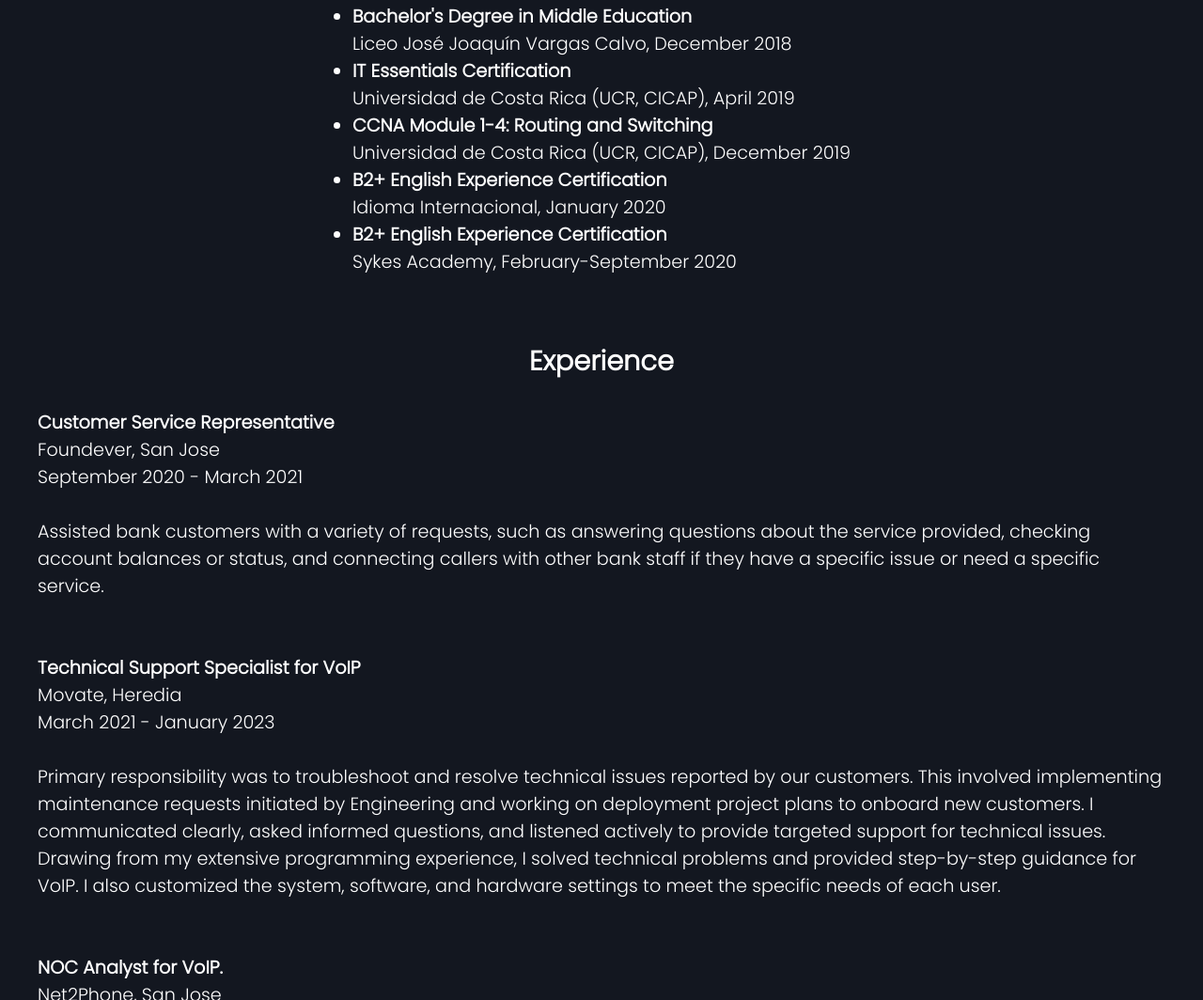
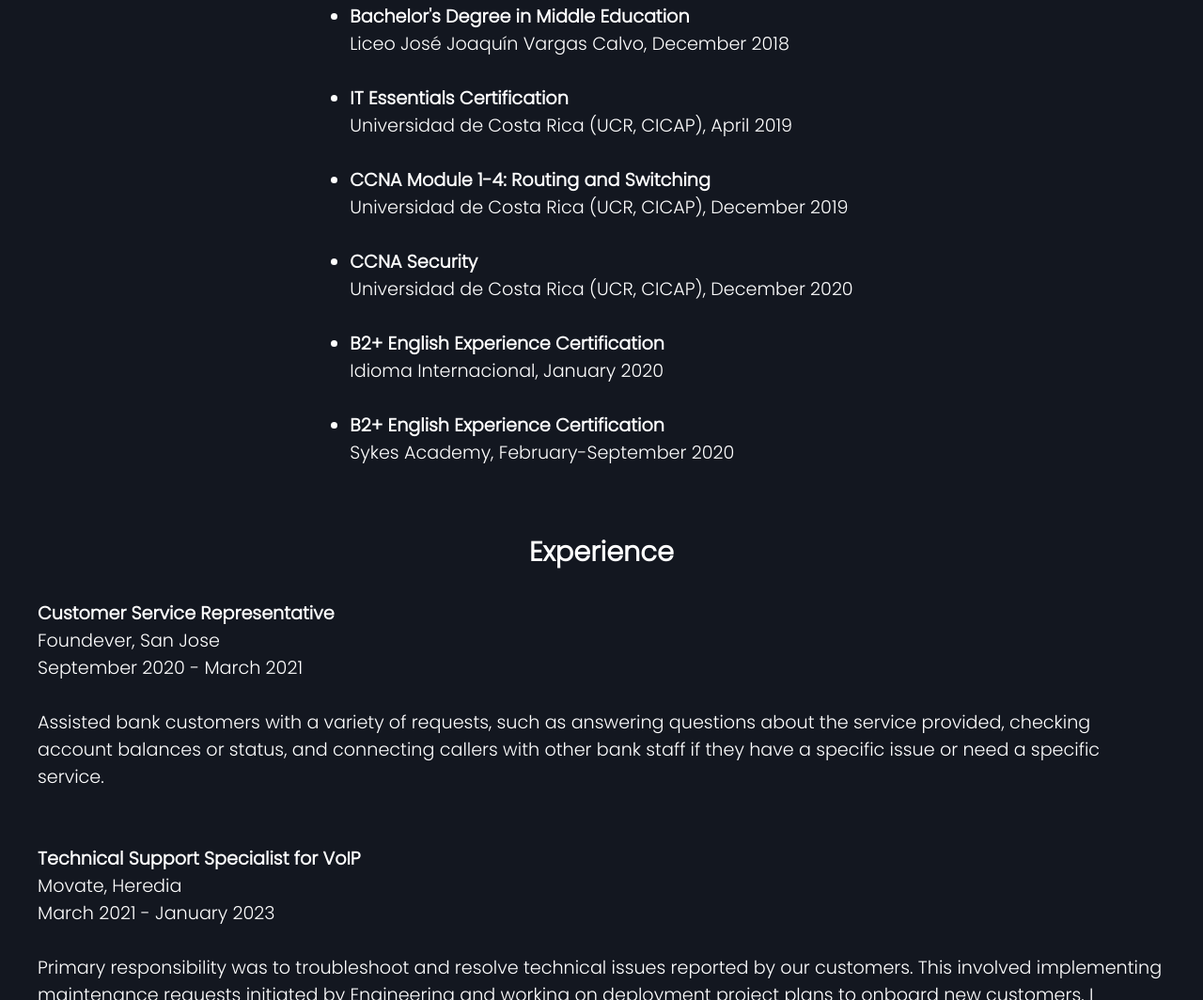
Before and after one commit to Dmorris-sec/Portafolio, a plain HTML site: page index.html in a window 1280 px wide. Shown: the part 899-1963 px from the top of the page at 94% size. Drawn offline with nearby package versions, Linux system fonts and the light colour scheme.

Commit message:
Update index.html
Update page with details regarding CCNA Sec

```diff
--- a/index.html
+++ b/index.html
@@ -75,18 +75,27 @@
                          <strong>Bachelor's Degree in Middle Education</strong>
                          <br>Liceo José Joaquín Vargas Calvo, December 2018
                     </li>
+                    <br>
                     <li>
                          <strong>IT Essentials Certification</strong>
                          <br>Universidad de Costa Rica (UCR, CICAP), April 2019
                     </li>
+                    <br>
                     <li>
                          <strong>CCNA Module 1-4: Routing and Switching</strong>
                          <br>Universidad de Costa Rica (UCR, CICAP), December 2019
                     </li>
+                    <br>
+                    <li>
+                         <strong>CCNA Security</strong>
+                         <br>Universidad de Costa Rica (UCR, CICAP), December 2020
+                    </li>
+                    <br>
                     <li>
                          <strong>B2+ English Experience Certification</strong>
                          <br>Idioma Internacional, January 2020
                     </li>
+                    <br>
                     <li>
                          <strong>B2+ English Experience Certification</strong>
                          <br>Sykes Academy, February-September 2020
@@ -94,7 +103,6 @@
                </ul>
 
           </div>
-
 
      <!--───────────────Experience───────────────-->
      <main>
```
